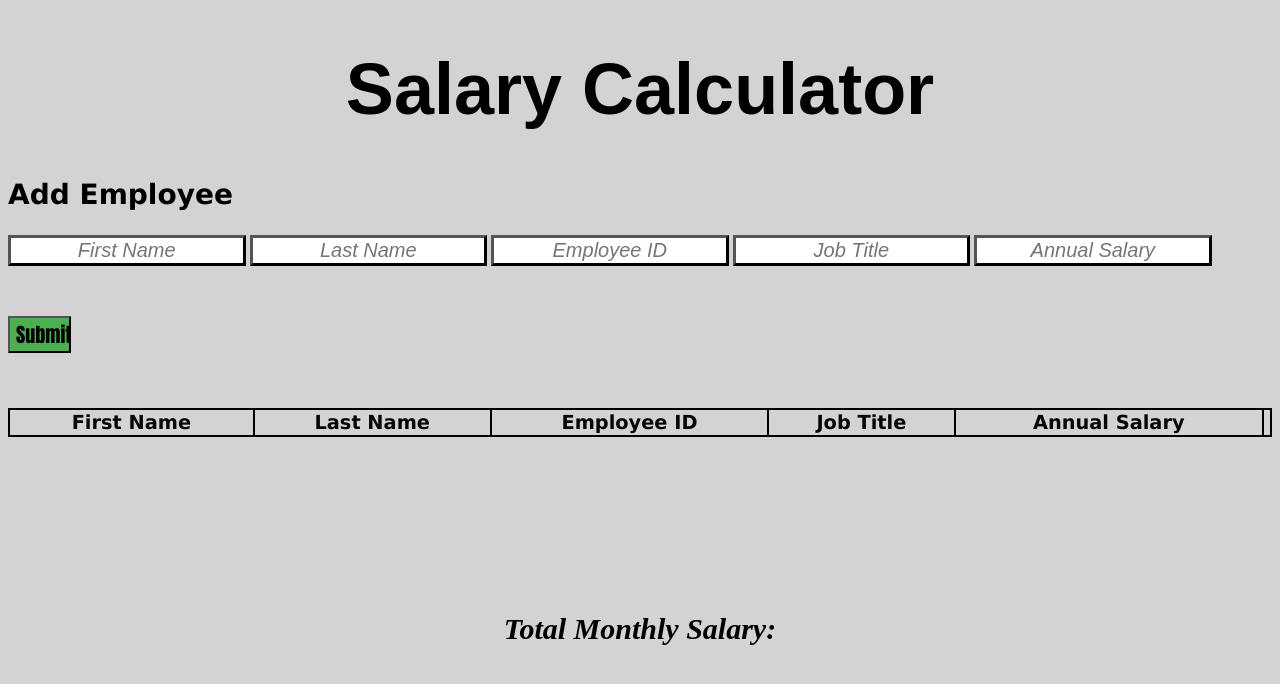
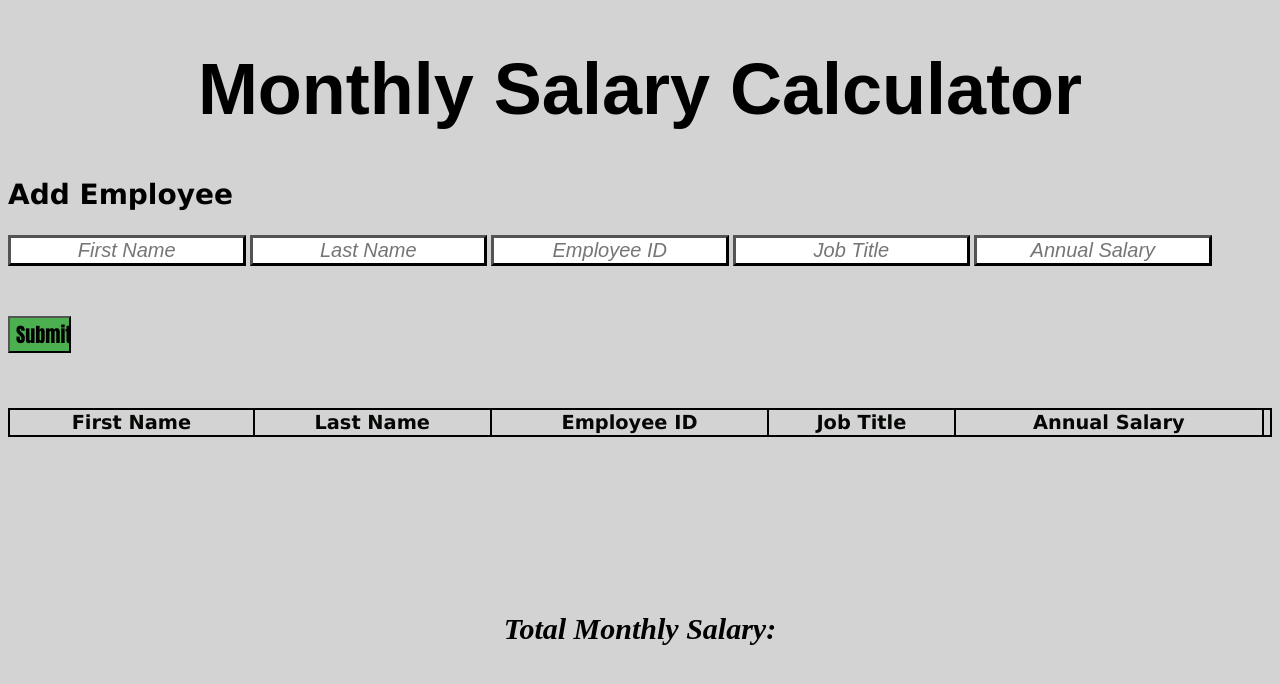
Before and after one commit to JakeBuroker/salary-calc-wc, a website: page index.html in a window 1280 px wide. Drawn offline with Linux system fonts and the light colour scheme.

Commit message:
changed h1

```diff
--- a/index.html
+++ b/index.html
@@ -4,11 +4,11 @@
   <meta charset="UTF-8">
   <link rel="stylesheet" href="style.css">
   <script src = 'script.js' ></script>
-  <title>Salary Calculator</title>
+  <title>Monthly Salary Calculator</title>
 </head>
 <body>
   <header>
-    <h1>Salary Calculator</h1>
+    <h1>Monthly Salary Calculator</h1>
   </header>
   <main>
     <section>
```
